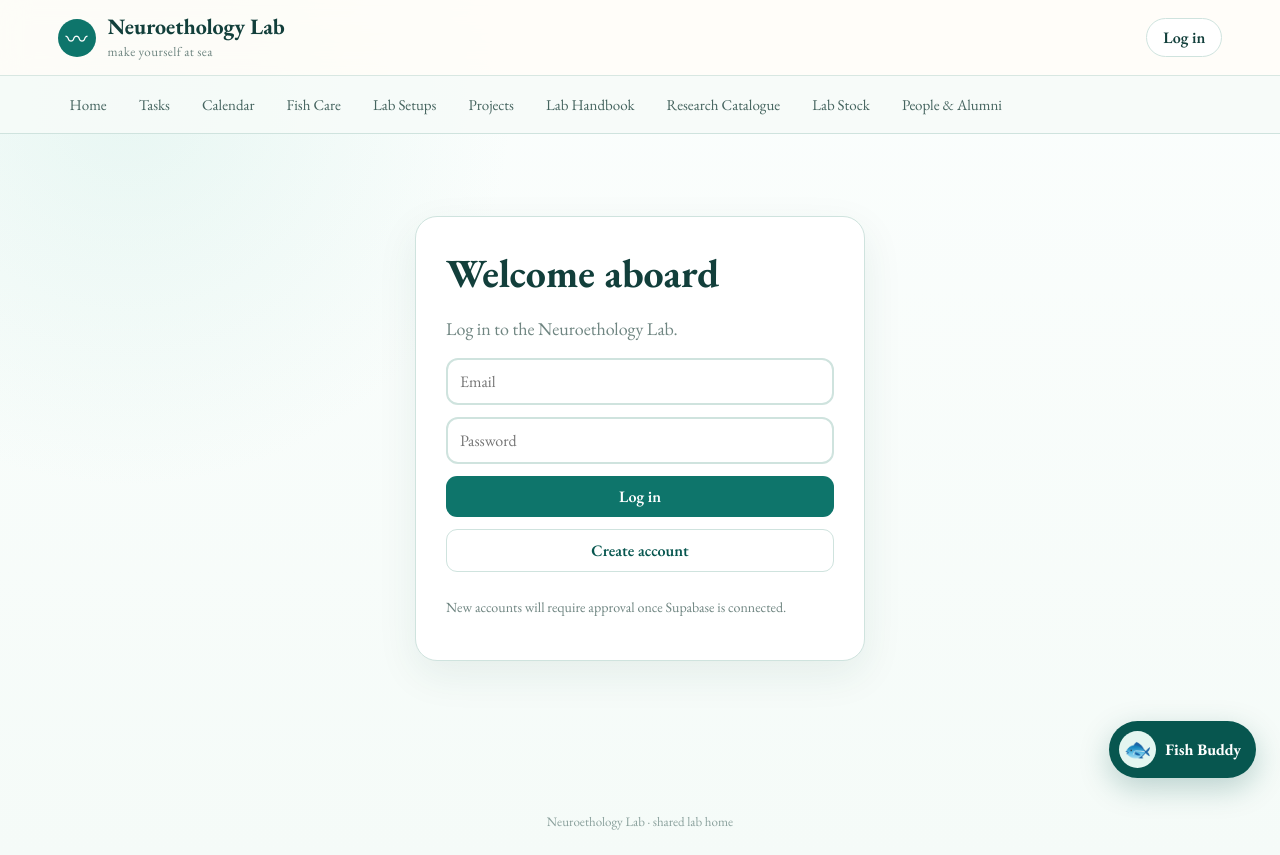
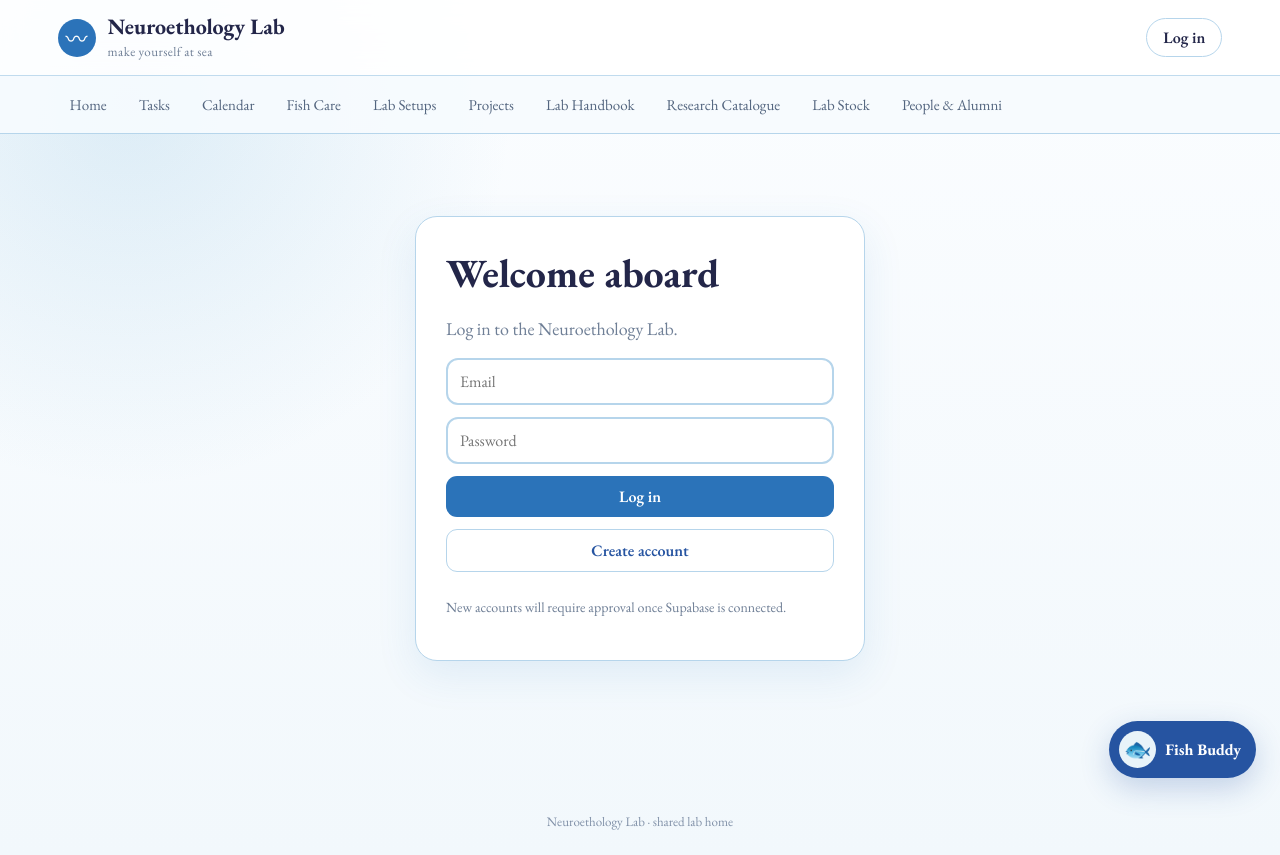
Before and after one commit to asmiaggarwalug2023-alt/neuroethology-lab, a Next.js app: page /login in a window 1280 px wide. Built offline with nearby package versions, Linux system fonts and the light colour scheme.

Commit message:
Switch app to ocean blue EB Garamond theme

```diff
--- a/app/globals.css
+++ b/app/globals.css
@@ -1,62 +1,62 @@
 @import url('https://fonts.googleapis.com/css2?family=EB+Garamond:wght@400;500;600;700&display=swap');
 
 :root{
-  --ink:#123f3b;
-  --muted:#6f8581;
-  --sea:#0e756b;
-  --sea-dark:#07564f;
-  --mint:#dff3ee;
-  --foam:#f6fbf9;
-  --paper:#fffdf9;
-  --line:#cfe3de;
-  --warm:#f4efe6;
-  --shadow:0 14px 40px rgba(23,73,67,.08);
+  --ink:#232649;
+  --muted:#6f7f96;
+  --sea:#2b73b9;
+  --sea-dark:#2654a1;
+  --mint:#d7e9f5;
+  --foam:#f7fbfe;
+  --paper:#ffffff;
+  --line:#b6d5eb;
+  --warm:#e8f3f9;
+  --shadow:0 14px 40px rgba(43,115,185,.10);
 }
 *{box-sizing:border-box}
 html{background:var(--foam)}
 body{margin:0;color:var(--ink);background:
-radial-gradient(circle at 10% 12%,rgba(180,227,216,.26),transparent 24rem),
-linear-gradient(180deg,#fbfefd 0%,#f5fbf8 100%);
+radial-gradient(circle at 10% 12%,rgba(127,186,220,.24),transparent 24rem),
+linear-gradient(180deg,#fbfdff 0%,#f2f8fc 100%);
 font-family:"EB Garamond",serif;min-height:100vh}
 a{text-decoration:none;color:inherit}
 button,input,textarea,select{font:inherit}
 button{cursor:pointer}
 .app-shell{min-height:100vh}
-.site-header{height:76px;display:flex;align-items:center;justify-content:space-between;padding:0 4.5vw;border-bottom:1px solid rgba(207,227,222,.8);background:rgba(255,253,249,.86);backdrop-filter:blur(14px);position:sticky;top:0;z-index:30}
+.site-header{height:76px;display:flex;align-items:center;justify-content:space-between;padding:0 4.5vw;border-bottom:1px solid rgba(182,213,235,.85);background:rgba(255,255,255,.88);backdrop-filter:blur(14px);position:sticky;top:0;z-index:30}
 .brand-lockup{display:flex;gap:12px;align-items:center}
 .brand-mark{width:38px;height:38px;border-radius:50%;display:grid;place-items:center;background:var(--sea);color:white;font-size:22px}
 .brand-lockup b{font-size:22px;display:block;line-height:1}
 .brand-lockup small{display:block;color:var(--muted);font-size:13px;margin-top:5px;letter-spacing:.03em}
 .header-login{border:1px solid var(--line);border-radius:999px;padding:8px 16px;background:white;font-weight:600}
-.main-nav{display:flex;gap:8px;padding:12px 4.5vw;border-bottom:1px solid var(--line);overflow:auto;background:rgba(246,251,249,.88);position:sticky;top:76px;z-index:29}
-.main-nav a{white-space:nowrap;padding:7px 12px;border-radius:999px;color:#45645f;font-size:15px}
+.main-nav{display:flex;gap:8px;padding:12px 4.5vw;border-bottom:1px solid var(--line);overflow:auto;background:rgba(247,251,254,.90);position:sticky;top:76px;z-index:29}
+.main-nav a{white-space:nowrap;padding:7px 12px;border-radius:999px;color:#53657f;font-size:15px}
 .main-nav a:hover{background:var(--mint);color:var(--sea-dark)}
 .main{width:min(1180px,91vw);margin:0 auto;padding:44px 0 90px}
 .hero{display:grid;grid-template-columns:1fr auto;align-items:end;gap:30px;padding:34px 0 32px}
 .eyebrow{font-size:12px;font-weight:700;letter-spacing:.15em;color:var(--sea);text-transform:uppercase}
 .page-title{font-size:clamp(48px,7vw,82px);line-height:.94;letter-spacing:-.035em;margin:10px 0 18px;font-weight:600}
-.hero-copy{max-width:620px;font-size:21px;line-height:1.45;color:#58736e;margin:0}
-.hero-wave{font-size:54px;color:#9acfc4;letter-spacing:.06em;padding-bottom:8px}
+.hero-copy{max-width:620px;font-size:21px;line-height:1.45;color:#64758c;margin:0}
+.hero-wave{font-size:54px;color:#7fbadc;letter-spacing:.06em;padding-bottom:8px}
 .quick-grid{display:grid;grid-template-columns:repeat(4,1fr);gap:14px;margin-bottom:18px}
-.quick-card{background:rgba(255,253,249,.92);border:1px solid var(--line);border-radius:18px;padding:20px;display:flex;gap:15px;min-height:168px;box-shadow:0 4px 18px rgba(22,74,68,.04);transition:.18s ease}
-.quick-card:hover{transform:translateY(-2px);border-color:#9fcec5;box-shadow:var(--shadow)}
+.quick-card{background:rgba(255,255,255,.94);border:1px solid var(--line);border-radius:18px;padding:20px;display:flex;gap:15px;min-height:168px;box-shadow:0 4px 18px rgba(43,115,185,.05);transition:.18s ease}
+.quick-card:hover{transform:translateY(-2px);border-color:#7fbadc;box-shadow:var(--shadow)}
 .quick-icon{font-size:28px;color:var(--sea);line-height:1}
 .quick-card h3,.card h2{margin:0 0 7px;font-size:23px}
 .quick-card p,.card p{color:var(--muted);line-height:1.45;margin:0 0 12px}
 .text-link{font-weight:700;color:var(--sea-dark)}
 .dashboard-grid{display:grid;grid-template-columns:1.25fr .75fr;gap:18px;margin-top:18px}
-.card{background:rgba(255,253,249,.94);border:1px solid var(--line);border-radius:20px;box-shadow:0 6px 22px rgba(22,74,68,.05)}
+.card{background:rgba(255,255,255,.95);border:1px solid var(--line);border-radius:20px;box-shadow:0 6px 22px rgba(43,115,185,.06)}
 .roomy{padding:25px}
 .section-heading{display:flex;align-items:flex-start;justify-content:space-between;gap:15px;margin-bottom:12px}
 .section-heading h2{font-size:30px;margin-top:5px}
-.event-row{display:flex;gap:15px;align-items:center;padding:14px 0;border-top:1px solid #e3eeeb}
+.event-row{display:flex;gap:15px;align-items:center;padding:14px 0;border-top:1px solid #d9e8f3}
 .event-row strong{font-size:18px}
 .event-row p{margin:3px 0 0}
 .date-chip{width:62px;min-width:62px;border-radius:12px;background:var(--mint);padding:8px 7px;text-align:center;color:var(--sea-dark)}
 .date-chip b,.date-chip span{display:block}
 .date-chip b{font-size:12px;letter-spacing:.08em}
 .date-chip span{font-size:17px;margin-top:1px}
-.sea-card{background:linear-gradient(145deg,#e3f5ef,#f8fcfa);position:relative;overflow:hidden}
+.sea-card{background:linear-gradient(145deg,#d7e9f5,#f6fbff);position:relative;overflow:hidden}
 .sea-card h2{font-size:30px;margin-top:8px;max-width:330px}
 .mini-fish{font-size:66px;position:absolute;right:20px;bottom:6px;filter:saturate(.8);opacity:.72}
 .page-title + .subtitle{margin-top:-5px}
@@ -70,20 +70,20 @@ button{cursor:pointer}
 .item{padding:13px 0;border-bottom:1px solid var(--line)}
 .small{font-size:14px;color:var(--muted)}
 .input,textarea,select{width:100%;padding:11px 12px;border:2px solid var(--line);border-radius:12px;background:white;color:var(--ink);outline:none}
-.input:focus,textarea:focus,select:focus{border:2px solid var(--sea);box-shadow:0 0 0 3px rgba(14,117,107,.1)}
+.input:focus,textarea:focus,select:focus{border:2px solid var(--sea);box-shadow:0 0 0 3px rgba(43,115,185,.12)}
 .auth-wrap{min-height:65vh;display:grid;place-items:center}
 .auth-card{width:min(450px,100%);background:white;border:1px solid var(--line);border-radius:22px;padding:30px;box-shadow:var(--shadow)}
 .auth-card h1{font-size:40px;margin:0 0 8px}
 .fish-cursor{position:fixed;z-index:9999;pointer-events:none;transform:translate(-50%,-50%);font-size:23px;filter:drop-shadow(0 3px 4px rgba(0,0,0,.12))}
 .fish-buddy-wrap{position:fixed;right:24px;bottom:22px;z-index:100}
-.fish-buddy{border:0;border-radius:999px;background:var(--sea-dark);color:white;display:flex;align-items:center;gap:9px;padding:10px 15px 10px 10px;box-shadow:0 10px 30px rgba(7,86,79,.25);font-weight:700}
-.buddy-fish{display:grid;place-items:center;width:37px;height:37px;border-radius:50%;background:#e4f6f0;font-size:22px}
-.fish-buddy-card{position:absolute;right:0;bottom:62px;width:min(330px,calc(100vw - 36px));background:var(--paper);border:1px solid var(--line);border-radius:18px;padding:18px;box-shadow:0 18px 45px rgba(13,78,72,.18)}
-.fish-buddy-card p{font-size:17px;line-height:1.45;margin:10px 0 12px;color:#46645f}
+.fish-buddy{border:0;border-radius:999px;background:var(--sea-dark);color:white;display:flex;align-items:center;gap:9px;padding:10px 15px 10px 10px;box-shadow:0 10px 30px rgba(38,84,161,.24);font-weight:700}
+.buddy-fish{display:grid;place-items:center;width:37px;height:37px;border-radius:50%;background:#e8f3f9;font-size:22px}
+.fish-buddy-card{position:absolute;right:0;bottom:62px;width:min(330px,calc(100vw - 36px));background:var(--paper);border:1px solid var(--line);border-radius:18px;padding:18px;box-shadow:0 18px 45px rgba(43,115,185,.18)}
+.fish-buddy-card p{font-size:17px;line-height:1.45;margin:10px 0 12px;color:#53657f}
 .fish-buddy-head{display:flex;justify-content:space-between;align-items:center}
 .icon-btn{border:0;background:transparent;font-size:22px;color:var(--muted)}
 .buddy-more{border:0;background:var(--mint);color:var(--sea-dark);padding:7px 10px;border-radius:9px;font-weight:700}
-.footer-note{text-align:center;color:#8aa09c;font-size:13px;padding:25px}
+.footer-note{text-align:center;color:#8191a8;font-size:13px;padding:25px}
 @media(max-width:900px){.quick-grid{grid-template-columns:1fr 1fr}.dashboard-grid{grid-template-columns:1fr}.hero-wave{display:none}.main-nav{top:68px}.site-header{height:68px}.main{padding-top:25px}}
 @media(max-width:600px){.quick-grid{grid-template-columns:1fr}.page-title{font-size:52px}.site-header{padding:0 18px}.brand-lockup small{display:none}.main-nav{padding-left:18px}.fish-buddy-wrap{right:14px;bottom:14px}.fish-buddy>span:last-child{display:none}.fish-buddy{padding:8px}.main{width:min(92vw,1180px)}}
 
@@ -105,3 +105,99 @@ button{cursor:pointer}
   margin:0;
   font-size:18px;
 }
+
+
+.fish-care-link{
+  transition:transform .18s ease, box-shadow .18s ease, border-color .18s ease;
+}
+.fish-care-link:hover{
+  transform:translateY(-3px);
+  border-color:#7fbadc;
+  box-shadow:0 16px 36px rgba(43,115,185,.12);
+}
+.guide-hero{
+  padding:28px 0 24px;
+}
+.guide-title{
+  max-width:900px;
+}
+.guide-actions{
+  display:flex;
+  gap:10px;
+  flex-wrap:wrap;
+  margin-top:24px;
+}
+.notice-card{
+  margin:10px 0 20px;
+  padding:18px 20px;
+  border:1px solid var(--line);
+  border-left:5px solid var(--sea);
+  border-radius:14px;
+  background:#eef7fc;
+}
+.notice-card strong{
+  font-size:21px;
+}
+.notice-card p{
+  margin:5px 0 0;
+  color:var(--muted);
+  font-size:17px;
+}
+.guide-grid{
+  display:grid;
+  grid-template-columns:repeat(2,minmax(0,1fr));
+  gap:18px;
+}
+.guide-card{
+  padding:25px;
+  position:relative;
+  overflow:hidden;
+}
+.guide-card h2{
+  font-size:28px;
+  margin:7px 0 13px;
+}
+.guide-card ul{
+  margin:0;
+  padding-left:20px;
+  color:#53657f;
+  font-size:17px;
+  line-height:1.55;
+}
+.guide-card li + li{
+  margin-top:7px;
+}
+.step-number{
+  display:inline-flex;
+  align-items:center;
+  justify-content:center;
+  min-width:42px;
+  height:30px;
+  padding:0 9px;
+  border-radius:999px;
+  background:var(--mint);
+  color:var(--sea-dark);
+  font-weight:700;
+  letter-spacing:.08em;
+}
+.procedure-warning{
+  background:#eef7fc;
+  border-radius:12px;
+  padding:12px 14px;
+  color:#53657f !important;
+}
+.transcript-card{
+  margin-top:18px;
+  padding:25px;
+}
+.transcript-card h2{
+  font-size:30px;
+  margin:7px 0 10px;
+}
+.transcript-card p{
+  font-size:18px;
+  max-width:900px;
+}
+@media(max-width:800px){
+  .guide-grid{grid-template-columns:1fr}
+}
```
